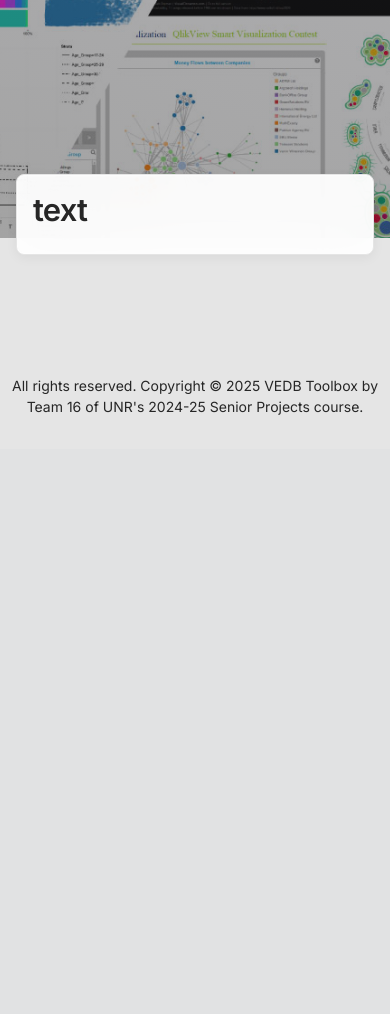
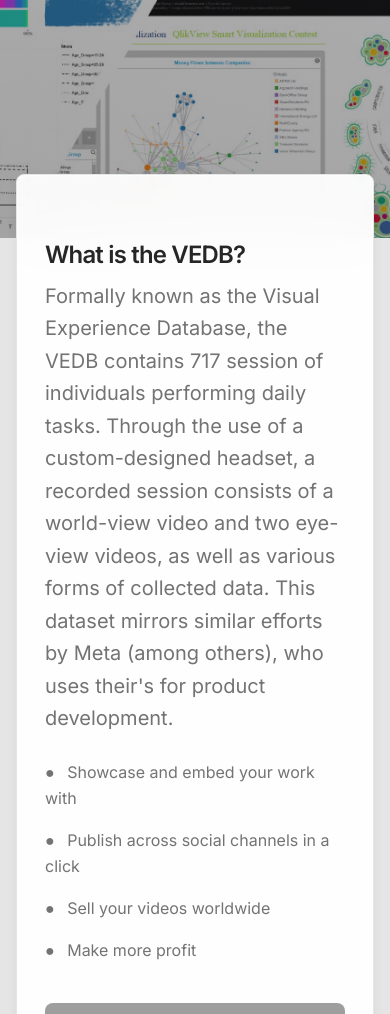
Before and after one commit to planetbrian-unr/vedbtoolbox-rewrite, a Flask app: page / in a window 390 px wide. Shown: the part 395-1409 px from the top of the page. Before the commit the page ends 810 px from the top, so only its background shows below. Run offline with Flask 3, Linux system fonts and the light colour scheme; some libraries are stand-ins or nearby versions; grey boxes are pictures that could not be loaded.

Commit message:
started some good work

```diff
--- a/toolbox/auth/routes.py
+++ b/toolbox/auth/routes.py
@@ -25,7 +25,6 @@ def login():
 def callback():
 	token = oauth.auth0.authorize_access_token()
 	session["user"] = token
-
 
 	# parse returned json in token and add attributes to our local db
 	# Parse the user info from the token's userinfo field
--- a/toolbox/templates/home_bp/home.html
+++ b/toolbox/templates/home_bp/home.html
@@ -11,5 +11,87 @@
 
 
 {% block content %}
-    <h1>text</h1>
+<section class="">
+    <div class="container py-5">
+        <div class="row align-items-center">
+            <div class="col-md-6 mb-md-0 mb-4">
+                <h3>What is the VEDB?</h3>
+                <p class="lead mb-md-5 mb-4">
+                    Formally known as the Visual Experience Database, the VEDB contains 717 session of individuals performing daily tasks.
+                    Through the use of a custom-designed headset, a recorded session consists of a world-view video and two eye-view videos,
+                    as well as various forms of collected data. This dataset mirrors similar efforts by Meta (among others), who uses their's
+                    for product development.
+
+                </p>
+                <p><span class="me-2">&#9679;</span> Showcase and embed your work with</p>
+                <p><span class="me-2">&#9679;</span> Publish across social channels in a click</p>
+                <p><span class="me-2">&#9679;</span> Sell your videos worldwide</p>
+                <p><span class="me-2">&#9679;</span> Make more profit</p>
+            </div>
+            <div class="col-md-6">
+                <div class="blur-shadow-image text-center">
+                    <img src="../../assets/img/examples/blog2.jpg" alt="img-shadow" class="img-fluid shadow-xl border-radius-lg max-height-500" />
+                </div>
+            </div>
+        </div>
+    </div>
+</section>
+
+<section class="py-5">
+    <div class="container">
+        <div class="row mb-5">
+            <div class="col-lg-8 text-center mx-auto">
+                <p class="mb-1 text-success text-uppercase font-weight-bold">Our Work</p>
+                <h3>Some of our awesome projects - 1</h3>
+            </div>
+        </div>
+        <div class="row">
+            <div class="col-md-6 position-relative">
+                <img class="image-left border-radius-lg img-fluid shadow position-relative top-0 end-0 ms-md-5 bg-cover" src="../../assets/img/examples/testimonial-6-2.jpg" />
+
+                <p class="blockquote border border-success rounded w-50 p-3 text-sm text-success float-md-end mx-auto mt-4 me-md-n2">
+                    "Over the span of the satellite record, Arctic sea ice has been declining significantly, while sea ice in the Antarctichas increased very slightly"
+                    <br />
+                    <br />
+                    <small>-NOAA</small>
+                </p>
+            </div>
+            <div class="col-md-5">
+                <!-- First image on the right side, above the article -->
+                <img class="image-right border-radius-lg img-fluid shadow ms-md-n4 mb-4 mt-md-8 position-relative bg-cover" src="../../assets/img/examples/content-5.jpg" />
+                <div class="px-4">
+                    <p class="text-gradient text-success">Design</p>
+                    <h3 class="mb-4">Jeff Bezos</h3>
+                    <p>
+                        For a start, it does not automatically follow that a record amount of ice will melt this summer. More important for determining the size of the annual thaw is the state of the weather as the midnight sun approaches
+                        and temperatures rise.
+                    </p>
+                </div>
+            </div>
+        </div>
+        <div class="row mt-5">
+            <div class="col-md-6 position-relative">
+                <img class="image-left border-radius-lg img-fluid shadow position-relative top-0 end-0 ms-md-5 bg-cover" src="../../assets/img/examples/content-4.jpg" />
+                <p class="blockquote border border-primary rounded w-50 p-3 text-sm text-primary float-md-end mt-4 me-md-n2 mx-auto">
+                    "Over the span of the satellite record, Arctic sea ice has been declining significantly, while sea ice in the Antarctichas increased very slightly"
+                    <br />
+                    <br />
+                    <small>-NOAA</small>
+                </p>
+            </div>
+            <div class="col-md-5">
+                <!-- First image on the right side, above the article -->
+                <img class="image-right border-radius-lg img-fluid shadow ms-md-n4 mb-4 mt-md-8 position-relative bg-cover" src="../../assets/img/examples/testimonial-6-3.jpg" />
+                <div class="px-4">
+                    <p class="text-gradient text-primary">Development</p>
+                    <h3 class="mb-4">Mike Alfonso</h3>
+                    <p>
+                        For a start, it does not automatically follow that a record amount of ice will melt this summer. More important for determining the size of the annual thaw is the state of the weather as the midnight sun approaches
+                        and temperatures rise.
+                    </p>
+                </div>
+            </div>
+        </div>
+    </div>
+</section>
 {% endblock %}
```
